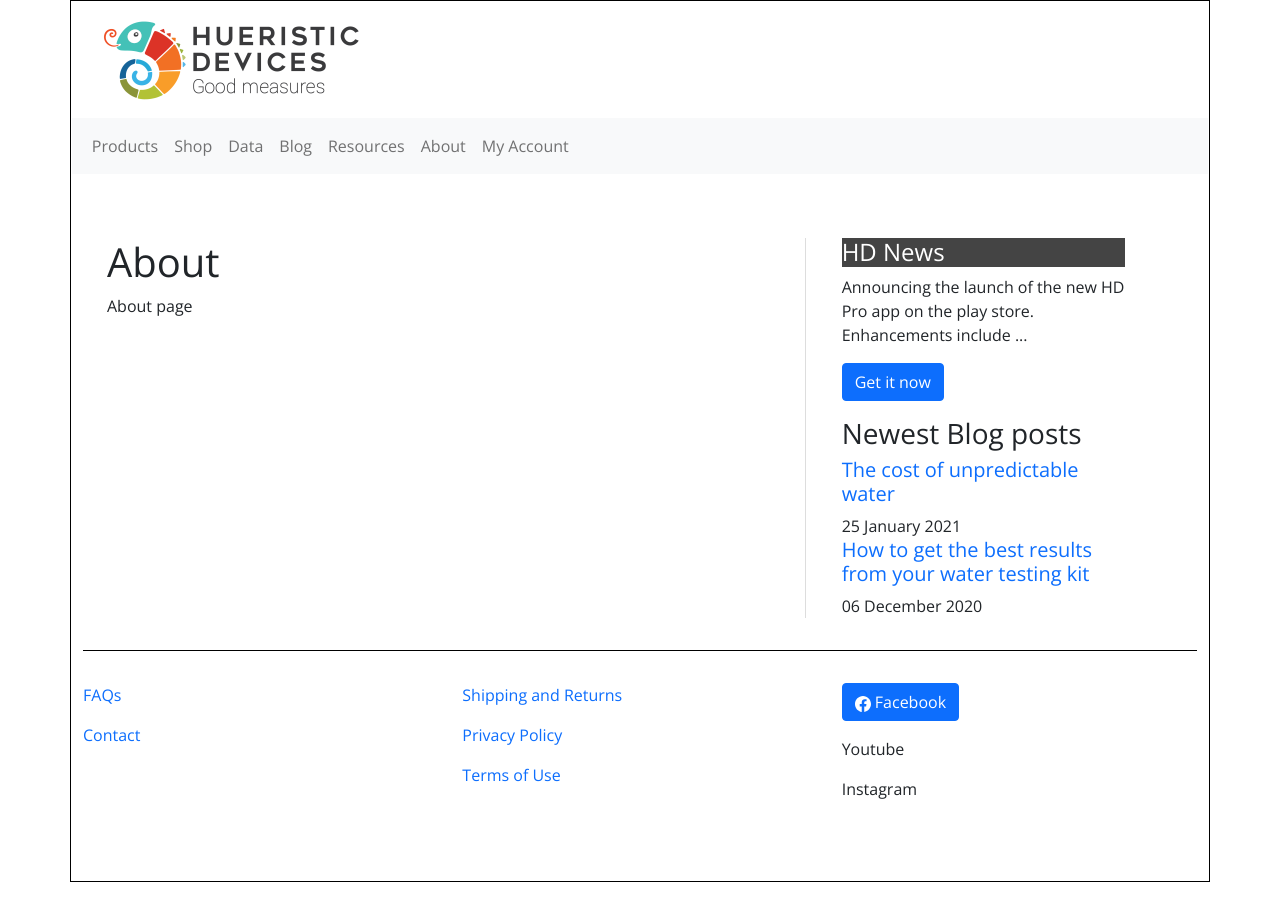
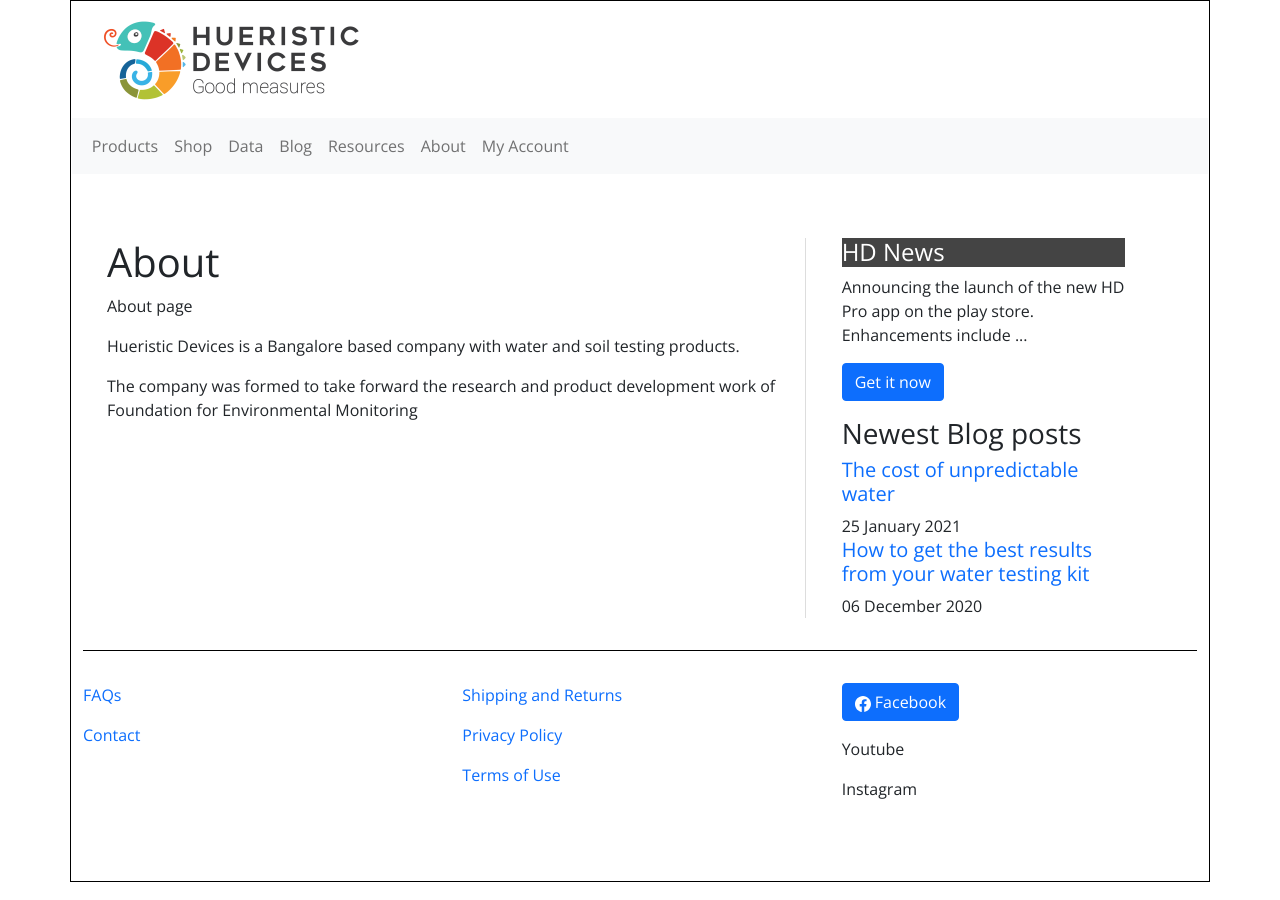
Before and after one commit to joannas97/staging, a Jekyll site: the page built from _pages/about.md, in a window 1280 px wide. Built offline with Jekyll 4.4.1, drawn with Linux system fonts in a browser that asks for light colours.

Commit message:
Content in abuot.md

```diff
--- a/_pages/about.md
+++ b/_pages/about.md
@@ -5,3 +5,7 @@ permalink: /about/
 ---
 
 About page
+
+Hueristic Devices is a Bangalore based company with water and soil testing products.
+
+The company was formed to take forward the research and product development work of Foundation for Environmental Monitoring
```
